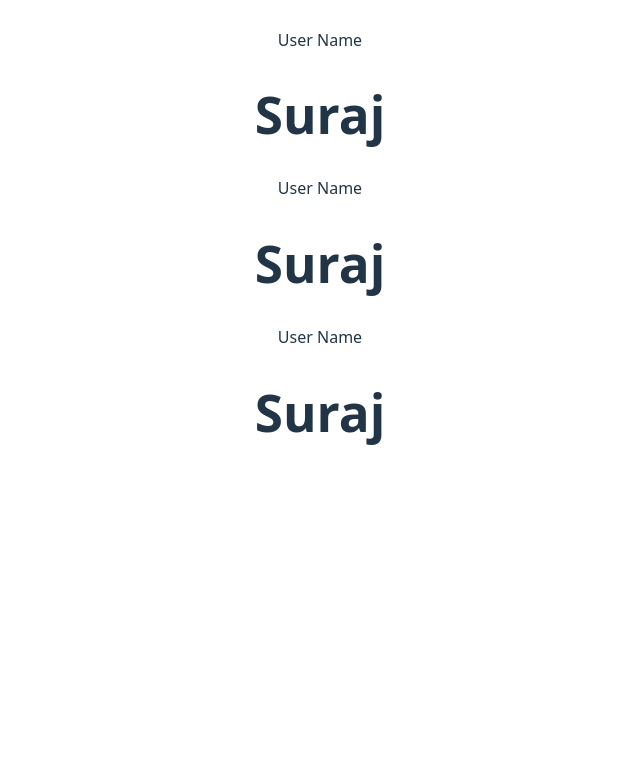
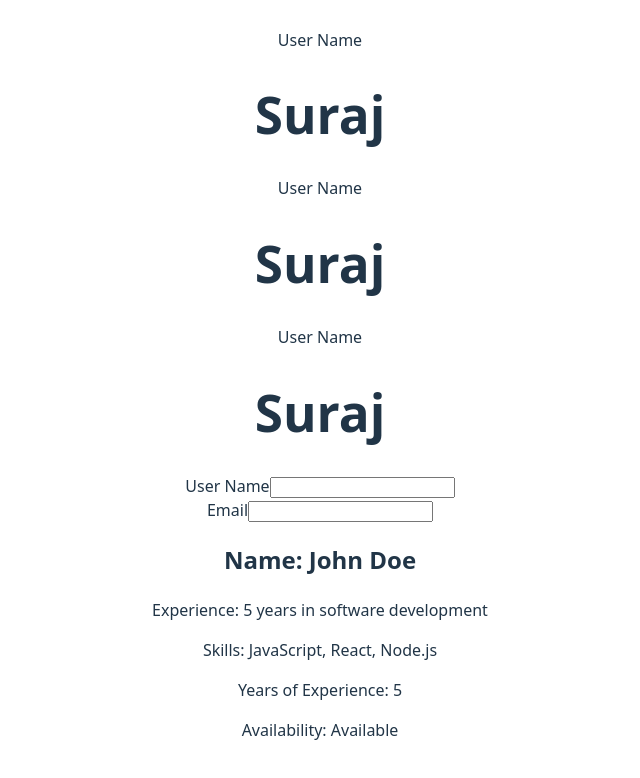
Before and after one commit to surajS0106/react-learning, a React (Vite) app: page / in a window 1280 px wide. Shown: the part 444-1222 px from the top of the page, without its empty margins (320-960 px from the left). Before the commit the page ends 950 px from the top, so only its background shows below. Built offline with nearby package versions, Linux system fonts and the light colour scheme.

Commit message:
feat: add CandidateProfile and StyledForm components to App

```diff
--- a/src/App.tsx
+++ b/src/App.tsx
@@ -3,7 +3,8 @@ import { Name } from "./Name.tsx";
 import { Button } from "./Button.tsx";
 import {Hello, HelloWithoutJSX} from "./hello.tsx"
 import { UserProfile, UserProfileWithoutJSX, UserProfileWithReactFragment } from "./UserProfile.tsx";
-
+import { StyledForm } from "./StyledForm.tsx";
+import { CandidateProfile } from "./CandidateProfile.tsx";
 function App() {
   return (
     <>
@@ -15,6 +16,8 @@ function App() {
       <UserProfile />
       <UserProfileWithReactFragment />
       <UserProfileWithoutJSX />
+      <StyledForm />
+      <CandidateProfile />
     </>
   );
 }
--- /dev/null
+++ b/src/CandidateProfile.tsx
@@ -0,0 +1,18 @@
+export const CandidateProfile = () => {
+  const candidate = {
+    name: "John Doe",
+    experience: "5 years in software development",
+    skills: ["JavaScript", "React", "Node.js"],
+    yearsOfExperience: 5,
+    isAvailable: true
+  };
+  return (
+    <div>
+        <h2>Name: {candidate.name}</h2>
+        <p>Experience: {candidate.experience}</p>
+        <p>Skills: {candidate.skills.join(', ')}</p>
+        <p>Years of Experience: {candidate.yearsOfExperience}</p>
+        <p>Availability: {candidate.isAvailable? "Available" : "Not Available"}</p>
+    </div>
+  );
+}
--- /dev/null
+++ b/src/StyledForm.tsx
@@ -0,0 +1,11 @@
+export const StyledForm = () =>{
+    return(
+        <form className="contact-form">
+            <label htmlFor="username">User Name</label>
+            <input type="text" id="username" className="form-input"></input>
+            <br></br>
+            <label htmlFor="email">Email</label>
+            <input type="email" id="email" className="form-input"></input>
+        </form>
+    )
+}
```
